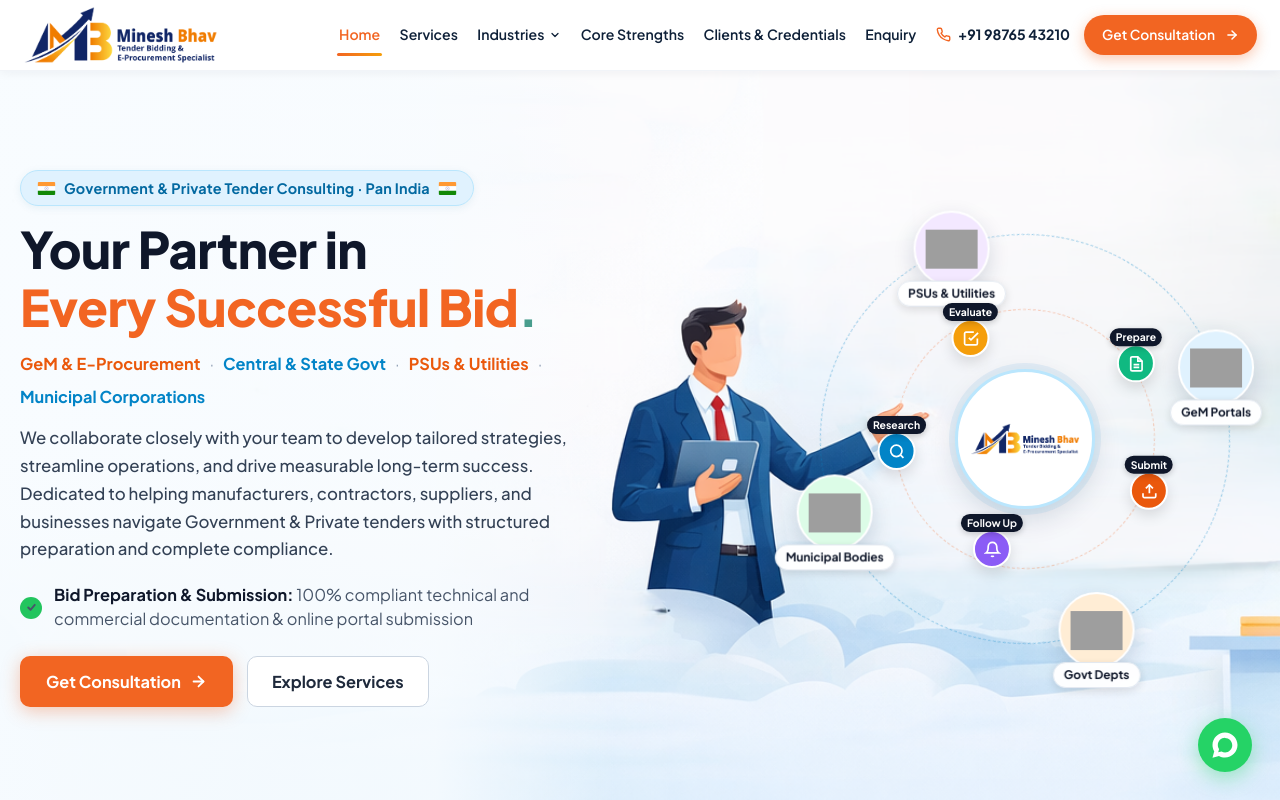
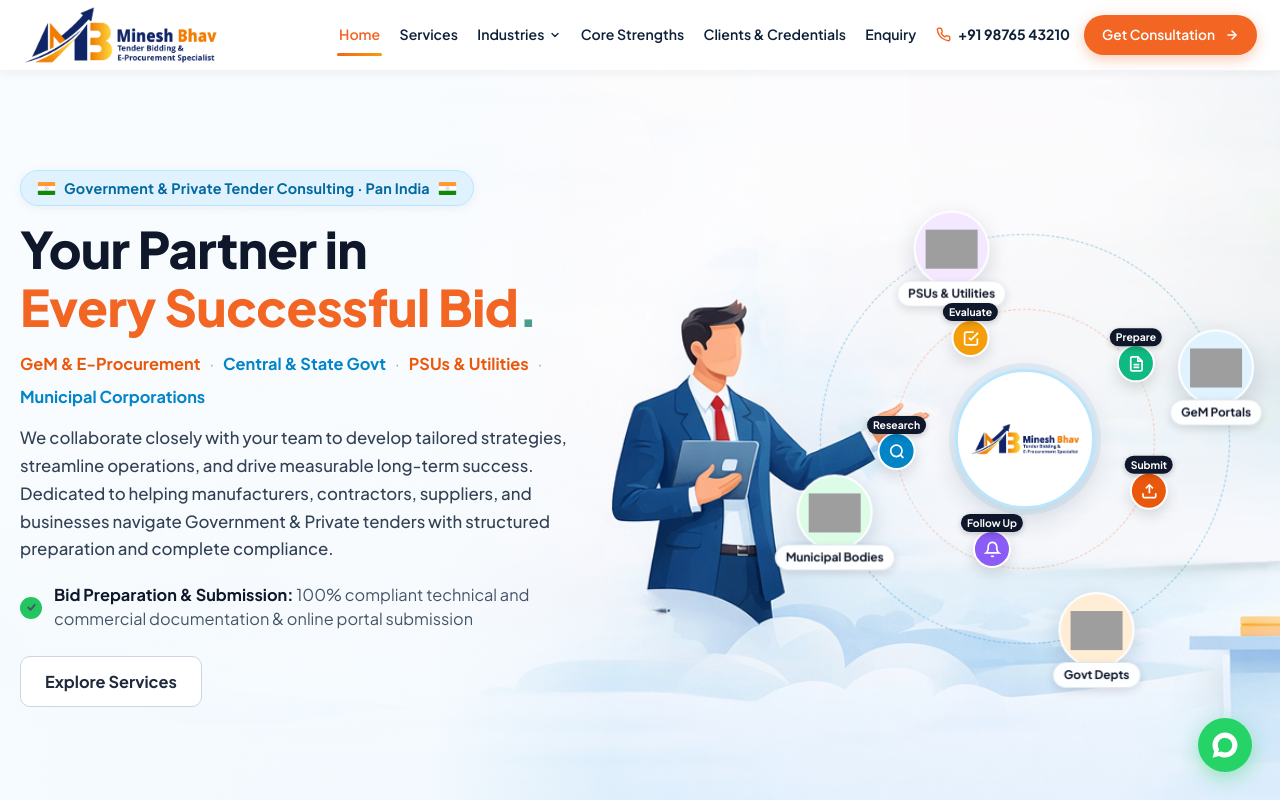
Before and after one commit to technomantraindia-lang/minesh-bhav, a plain HTML site: page index.html in a window 1280 px wide. Shown: the top 800 px of the page. Drawn offline with Linux system fonts and the light colour scheme; grey boxes are pictures that could not be loaded.

Commit message:
Remove Get Consultation button from hero section

```diff
--- a/index.html
+++ b/index.html
@@ -262,13 +262,6 @@
           </div>
 
           <div class="hero-btn-row">
-            <a href="#consultation-modal" class="btn-hero-cta open-modal-btn" data-service="Tender Bidding &amp; Submission">
-              Get Consultation
-              <svg viewBox="0 0 24 24" fill="none" stroke="currentColor" stroke-width="2.5" stroke-linecap="round" stroke-linejoin="round" width="16" height="16">
-                <line x1="5" y1="12" x2="19" y2="12"></line>
-                <polyline points="12 5 19 12 12 19"></polyline>
-              </svg>
-            </a>
             <a href="#services" class="btn-hero-sample">
               Explore Services
             </a>
```
